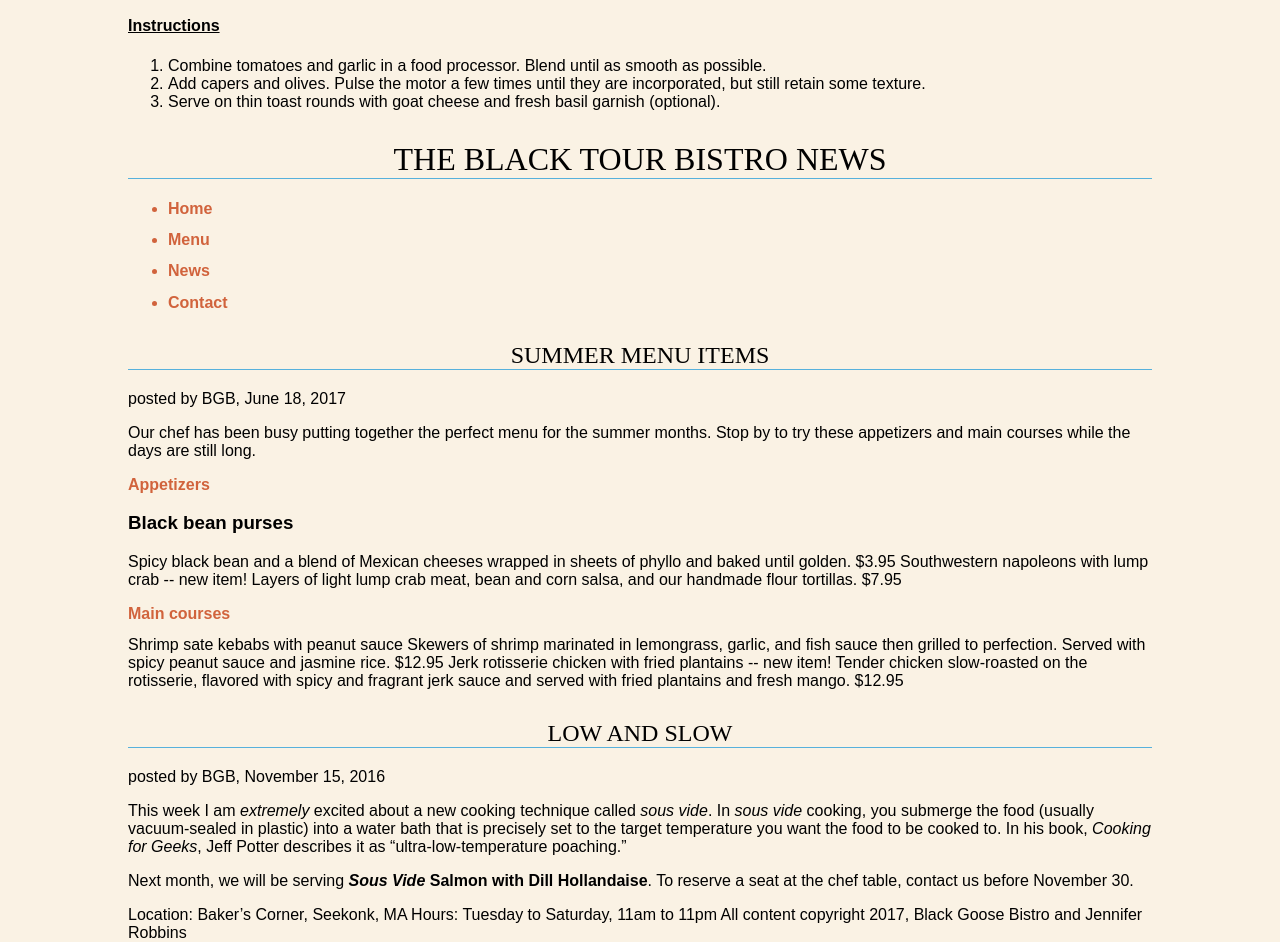
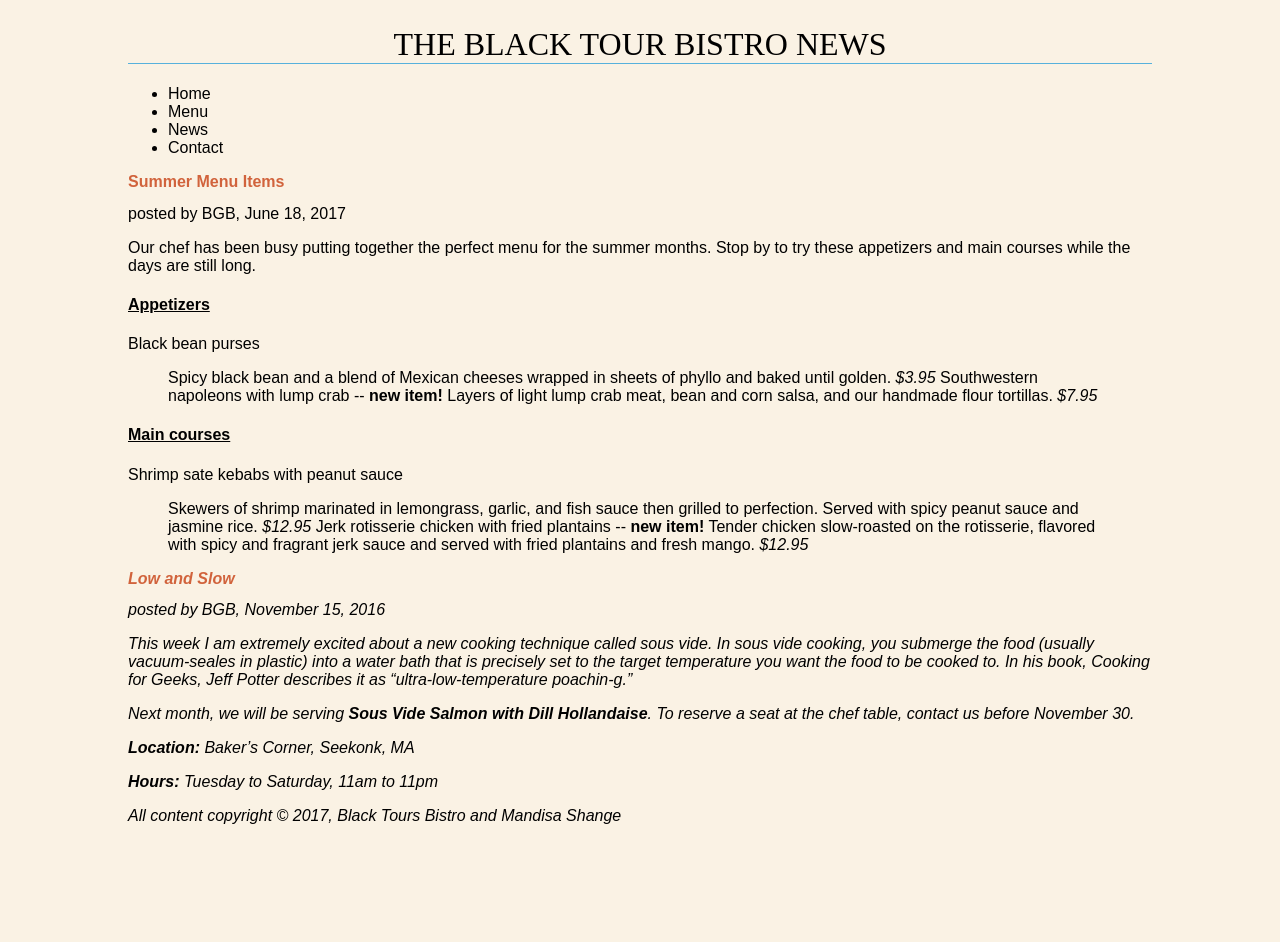
Before and after one commit to BongOwethu/Web-Development-Course, a plain HTML site: page Responsive-website/HTML/bistro/index.html in a window 1280 px wide. Shown: the part 760-1702 px from the top of the page. After the commit the page ends 1601 px from the top, so only its background shows below. Drawn offline with Linux system fonts and the light colour scheme.

Commit message:
Update index.html

```diff
--- a/Responsive-website/HTML/bistro/index.html
+++ b/Responsive-website/HTML/bistro/index.html
@@ -57,61 +57,63 @@ serving it warm."</em></p>
   <li>2/3 c. kalamata olives</li>
   <li>1 t. capers</li>
 </ul>
+<header>
+ <h1>The Black Tour Bistro News</h1>
+</header>
+<nav id="primary navigation">
+<ul>
+    <li>Home</li>
+    <li>Menu</li>
+    <li>News</li>
+    <li>Contact</li>
+</ul>
+</nav>
+<section>
+  <article>
+    <h2>Summer Menu Items</h2>
+    <time datetime=""2017-06-18"">posted by BGB, June 18, 2017</time>
+    <p>Our chef has been busy putting together the perfect menu for the summer
+months. Stop by to try these appetizers and main courses while the days
+are still long.</p>
+    </article>
 
-<h4><u>Instructions</u></h4>
-<ol>
-  <li>Combine tomatoes and garlic in a food processor. Blend until as smooth as possible.</li>
-  <li>Add capers and olives. Pulse the motor a few times until they are incorporated, but still retain some texture.</li>
-  <li>Serve on thin toast rounds with goat cheese and fresh basil garnish (optional).</li>
-</ol>
-<h1><header>The Black Tour Bistro News</header></h1>
-<ul>
-  <h2><li>Home</li></h2>
-  <h2><li>Menu</li></h2>
-  <h2><li>News</li></h2>
-  <h2><li>Contact</li></h2>
-</ul>
-<section>
-  <h1>Summer Menu Items</h1>
-
+  <article>
+    <h4 id="appetizers"><u>Appetizers</u></h4>
+    <p>Black bean purses</p>
+    <blockquote>Spicy black bean and a blend of Mexican cheeses wrapped in sheets of
+phyllo and baked until golden. <i>$3.95</i>
+Southwestern napoleons with lump crab -- <strong>new item!</strong>
+Layers of light lump crab meat, bean and corn salsa, and our handmade
+flour tortillas. <span ="price"><i>$7.95</i><span></blockquote>
+  </article>
 </section>
 
-posted by BGB, June 18, 2017
-<p>Our chef has been busy putting together the perfect menu for the summer
-months. Stop by to try these appetizers and main courses while the days
-are still long.</p>
-<h2>Appetizers</h2>
-<h3>Black bean purses</h2>
-<p>Spicy black bean and a blend of Mexican cheeses wrapped in sheets of
-phyllo and baked until golden. $3.95
-Southwestern napoleons with lump crab -- new item!
-Layers of light lump crab meat, bean and corn salsa, and our handmade
-flour tortillas. $7.95
-<h2>Main courses</h2>
-Shrimp sate kebabs with peanut sauce
-Skewers of shrimp marinated in lemongrass, garlic, and fish sauce then
+<h4 id="maincourses"><u>Main courses</u></h4>
+  <p>Shrimp sate kebabs with peanut sauce</p>
+  <blockquote>Skewers of shrimp marinated in lemongrass, garlic, and fish sauce then
 grilled to perfection. Served with spicy peanut sauce and jasmine rice.
-$12.95
-Jerk rotisserie chicken with fried plantains -- new item!
+<i>$12.95</i>
+Jerk rotisserie chicken with fried plantains -- <strong>new item!</strong>
 Tender chicken slow-roasted on the rotisserie, flavored with spicy and
 fragrant jerk sauce and served with fried plantains and fresh mango.
-$12.95
-<section>
-  <h1>Low and Slow</h1>
+<i>$12.95<i></blockquote>
 
-</section>
-posted by BGB, November 15, 2016
+<h2>Low and Slow</h2>
+<time datetime-"2016-11-15">posted by BGB, November 15, 2016<time>
 <p>This week I am <em>extremely</em> excited about a new cooking
 technique called <dfn><i>sous vide</i></dfn>. In <i>sous vide</i>
-cooking, you submerge the food (usually vacuum-sealed in plastic) into a
+cooking, you submerge the food (usually vacuum-seales  in plastic) into a
 water bath that is precisely set to the target temperature you want the
 food to be cooked to. In his book, <cite>Cooking for Geeks</cite>, Jeff
-Potter describes it as <q>ultra-low-temperature poaching.</q></p>
+Potter describes it as <q>ultra-low-temperature poachin-g.</q></p>
 <p>Next month, we will be serving <b><i>Sous Vide</i> Salmon with Dill
 Hollandaise</b>. To reserve a seat at the chef table, contact us before
 <time datetime="20161130">November 30</time>.</p>
-Location: Baker’s Corner, Seekonk, MA
-Hours: Tuesday to Saturday, 11am to 11pm
-All content copyright 2017, Black Goose Bistro and Jennifer Robbins
+
+<div id="about">
+  <p><strong>Location:</strong> Baker’s Corner, Seekonk, MA</p>
+  <p><strong>Hours:</strong> Tuesday to Saturday, 11am to 11pm</p>
+  <p>All content copyright &copy 2017, <i>Black Tours Bistro and Mandisa Shange</i></p>
+</div>
 </body>
 </html>
```
